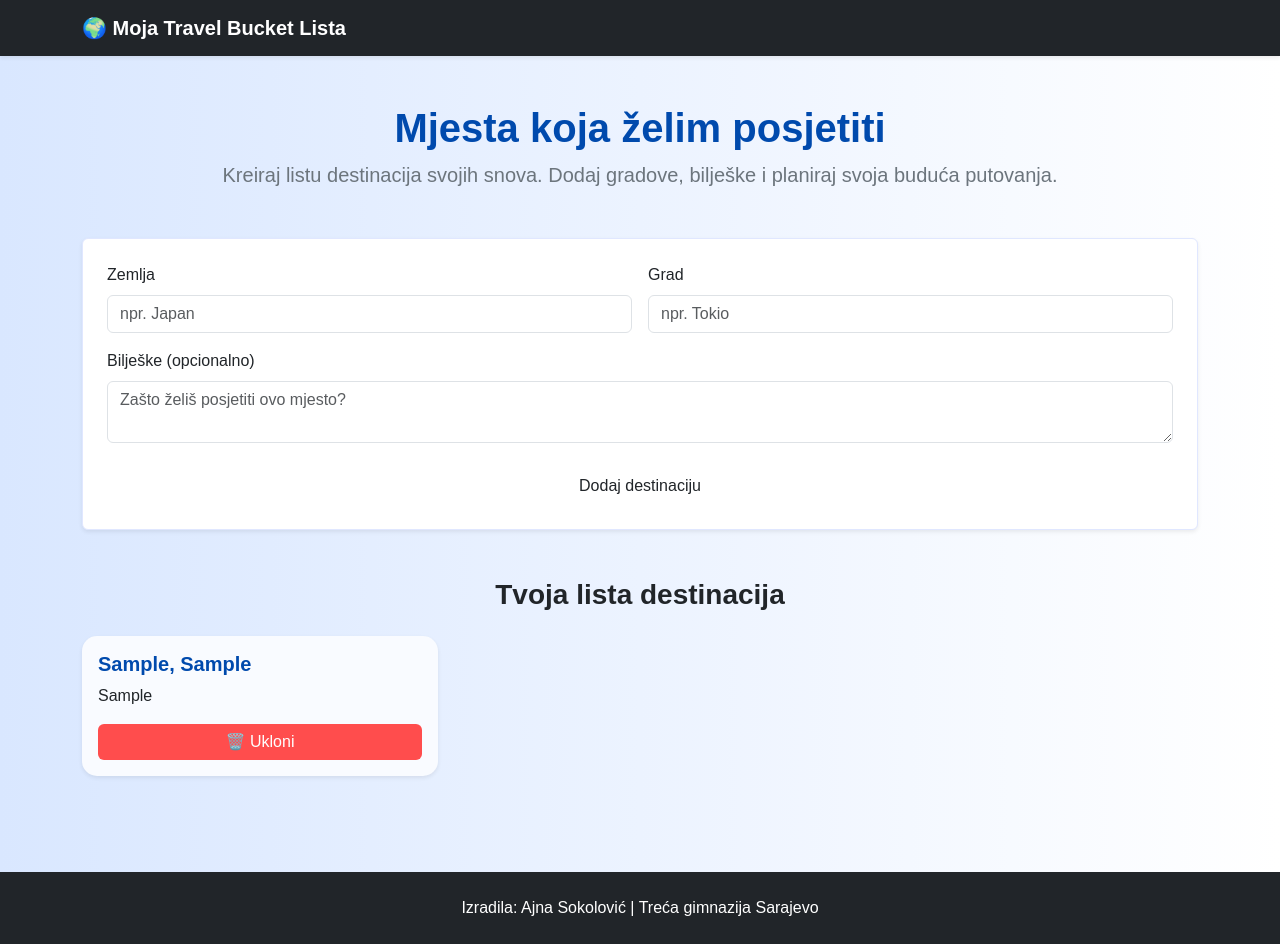
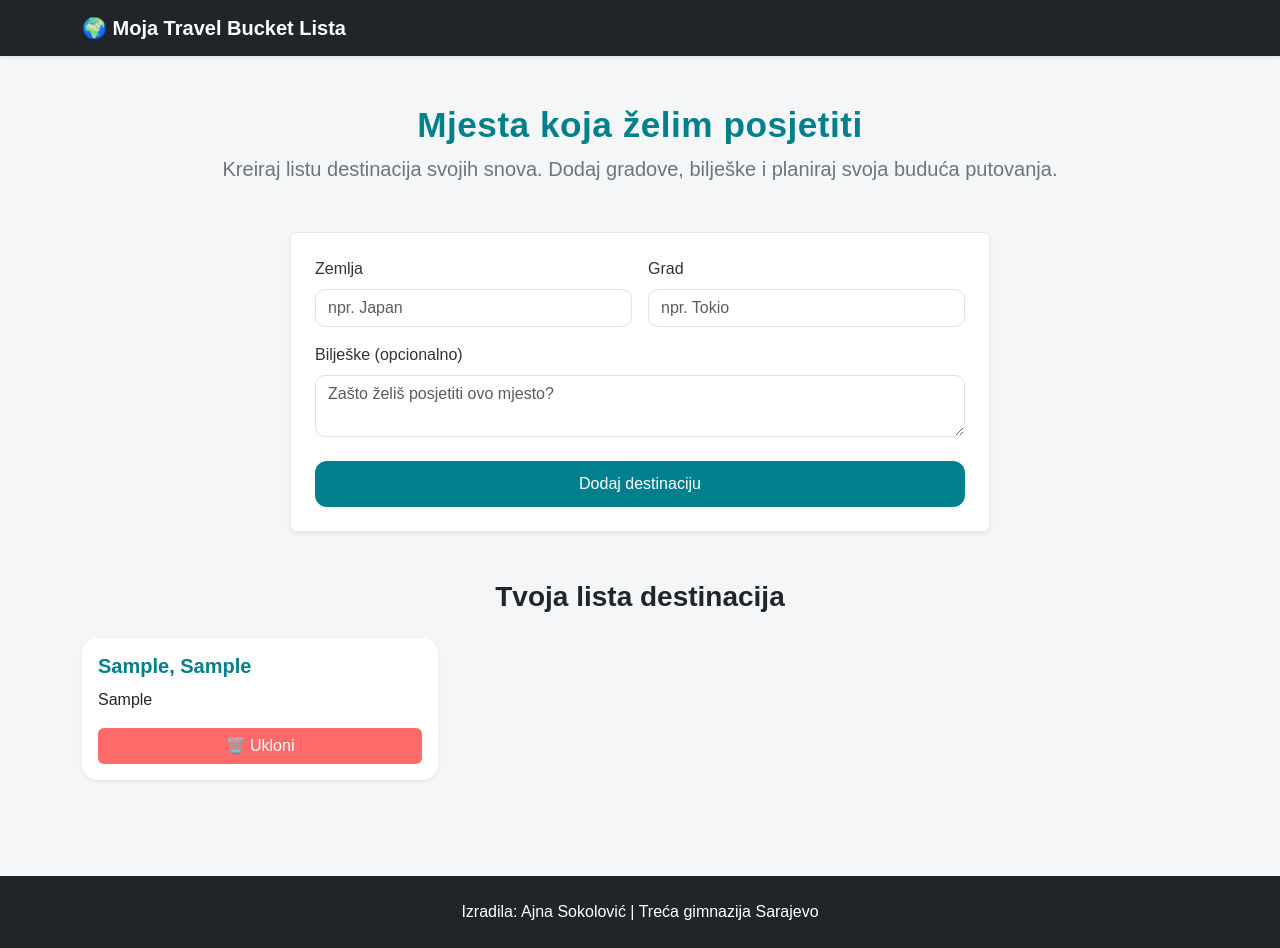
Before and after one commit to ajnasokolovic/AjnaSokolovicdrugiprojekatSI, a plain HTML site: page index.html in a window 1280 px wide. Both pictures are taken after typing "Sample", "Sample", "Sample" into the empty fields and a click on the button "Dodaj destinaciju". Drawn offline with nearby package versions, Linux system fonts and the light colour scheme.

Commit message:
style.css

```diff
--- a/style.css
+++ b/style.css
@@ -1,46 +1,77 @@
 body {
-  background: linear-gradient(to right, #d9e7ff, #ffffff);
+  background-color: #f4f6f8;
   font-family: 'Poppins', sans-serif;
-  min-height: 100vh;
+  color: #333;
 }
 
 .naslov {
-  color: #004aad;
+  color: #007f8c;
+  font-size: 2.2rem;
+  letter-spacing: 0.5px;
 }
 
 .forma {
-  background-color: #f8faff;
-  border: 1px solid #e0e7ff;
-  transition: all 0.3s ease;
+  max-width: 700px;
+  background-color: #ffffff;
+  border: 1px solid #e5e9ec;
+  transition: all 0.3s ease-in-out;
 }
 
 .forma:hover {
-  box-shadow: 0 0 15px rgba(0, 90, 255, 0.2);
+  box-shadow: 0 0 25px rgba(0, 0, 0, 0.1);
+  transform: scale(1.01);
 }
 
+input, textarea {
+  border-radius: 10px !important;
+  border: 1px solid #cfd8dc;
+}
+
+input:focus, textarea:focus {
+  border-color: #007f8c;
+  box-shadow: 0 0 5px rgba(0, 127, 140, 0.3);
+}
+
+.dugme {
+  background-color: #007f8c;
+  color: #fff;
+  font-weight: 500;
+  padding: 10px;
+  border-radius: 12px;
+  transition: all 0.3s ease-in-out;
+}
+
+.dugme:hover {
+  background-color: #005f66;
+  transform: translateY(-2px);
+}
+
+/* Kartice */
 .card {
   border: none;
   border-radius: 15px;
-  background: #f9fbff;
-  transition: transform 0.25s ease, box-shadow 0.25s ease;
+  background-color: #ffffff;
+  box-shadow: 0 3px 10px rgba(0, 0, 0, 0.1);
+  transition: all 0.25s ease;
 }
 
 .card:hover {
   transform: translateY(-5px);
-  box-shadow: 0 10px 25px rgba(0, 0, 0, 0.15);
+  box-shadow: 0 8px 25px rgba(0, 0, 0, 0.15);
 }
 
 .card-title {
-  color: #004aad;
+  color: #007f8c;
   font-weight: 600;
+  margin-bottom: 10px;
 }
 
 .btn-danger {
-  background-color: #ff4d4d;
+  background-color: #ff6b6b;
   border: none;
-  transition: background-color 0.2s;
+  transition: background-color 0.2s ease;
 }
 
 .btn-danger:hover {
-  background-color: #e63e3e;
+  background-color: #e04444;
 }
```
